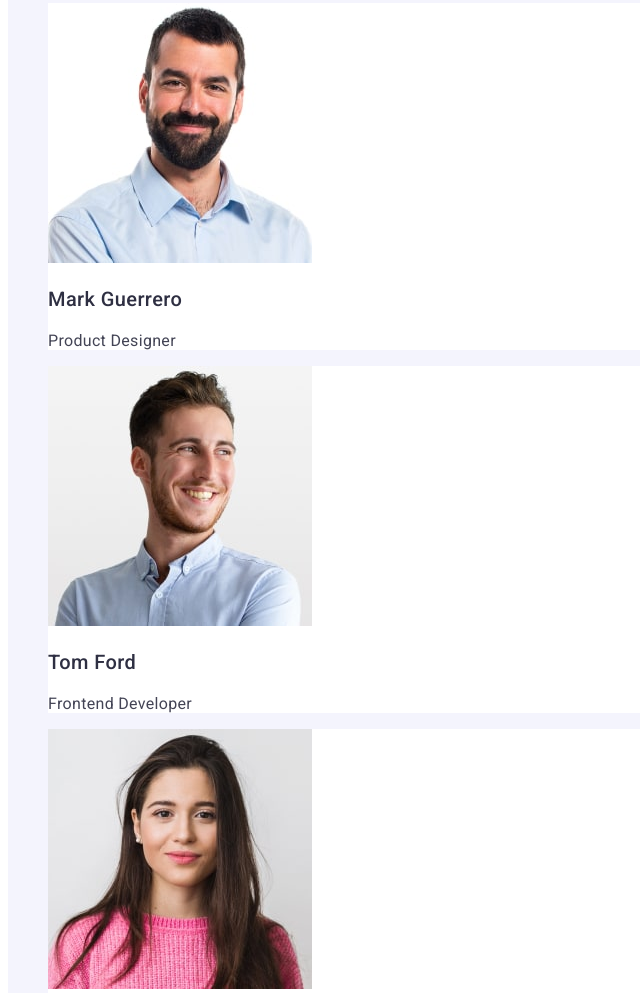
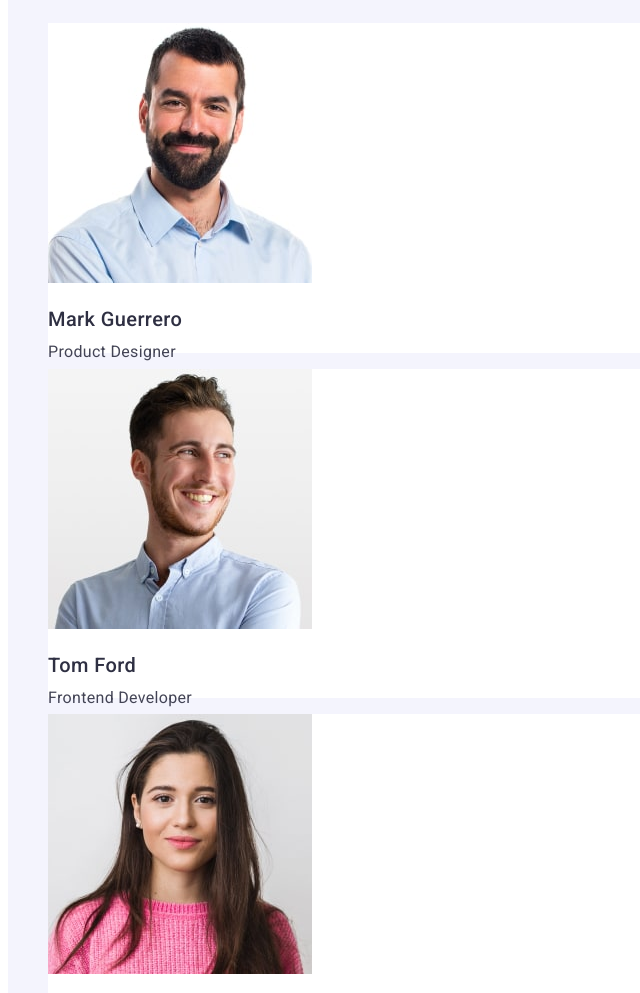
Before and after one commit to FreJa90/goit-markup-hw-02, a plain HTML site: page index.html in a window 1280 px wide. Shown: the part 1804-2797 px from the top of the page, without its empty margins (0-640 px from the left). Drawn offline with Linux system fonts and the light colour scheme.

Commit message:
change mistakes

```diff
--- a/css/styles.css
+++ b/css/styles.css
@@ -140,6 +140,7 @@ body {
 
 .main-text {
   letter-spacing: 0.02em;
+  line-height: 1.5;
 }
 /* Section titles h2 */
 .section-title {
@@ -163,7 +164,7 @@ body {
 }
 
 .our-team-text {
-  line-height: 1, 5px;
+  line-height: 1.5px;
   letter-spacing: 0.02em;
 }
 /* footer */
```
